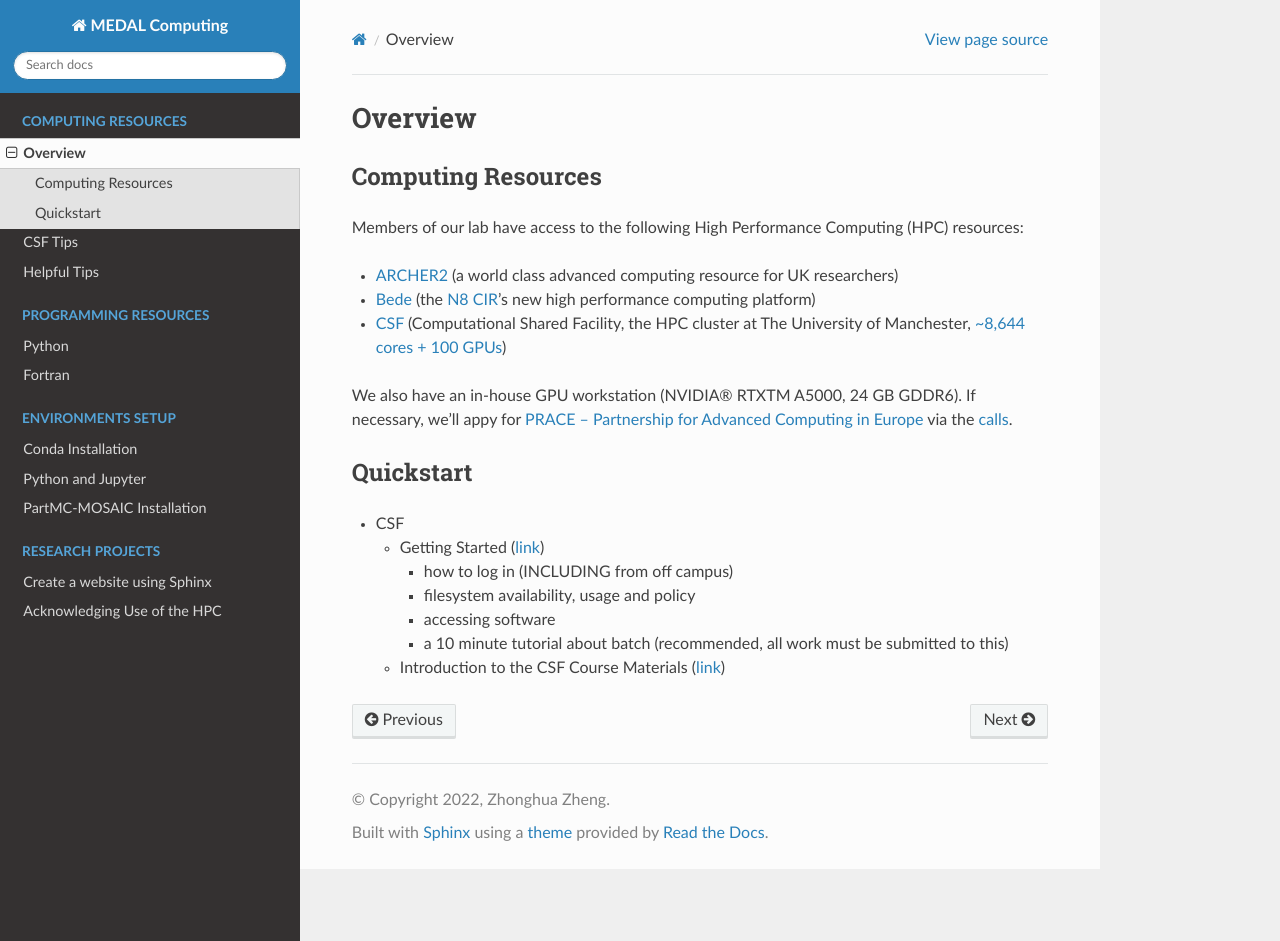
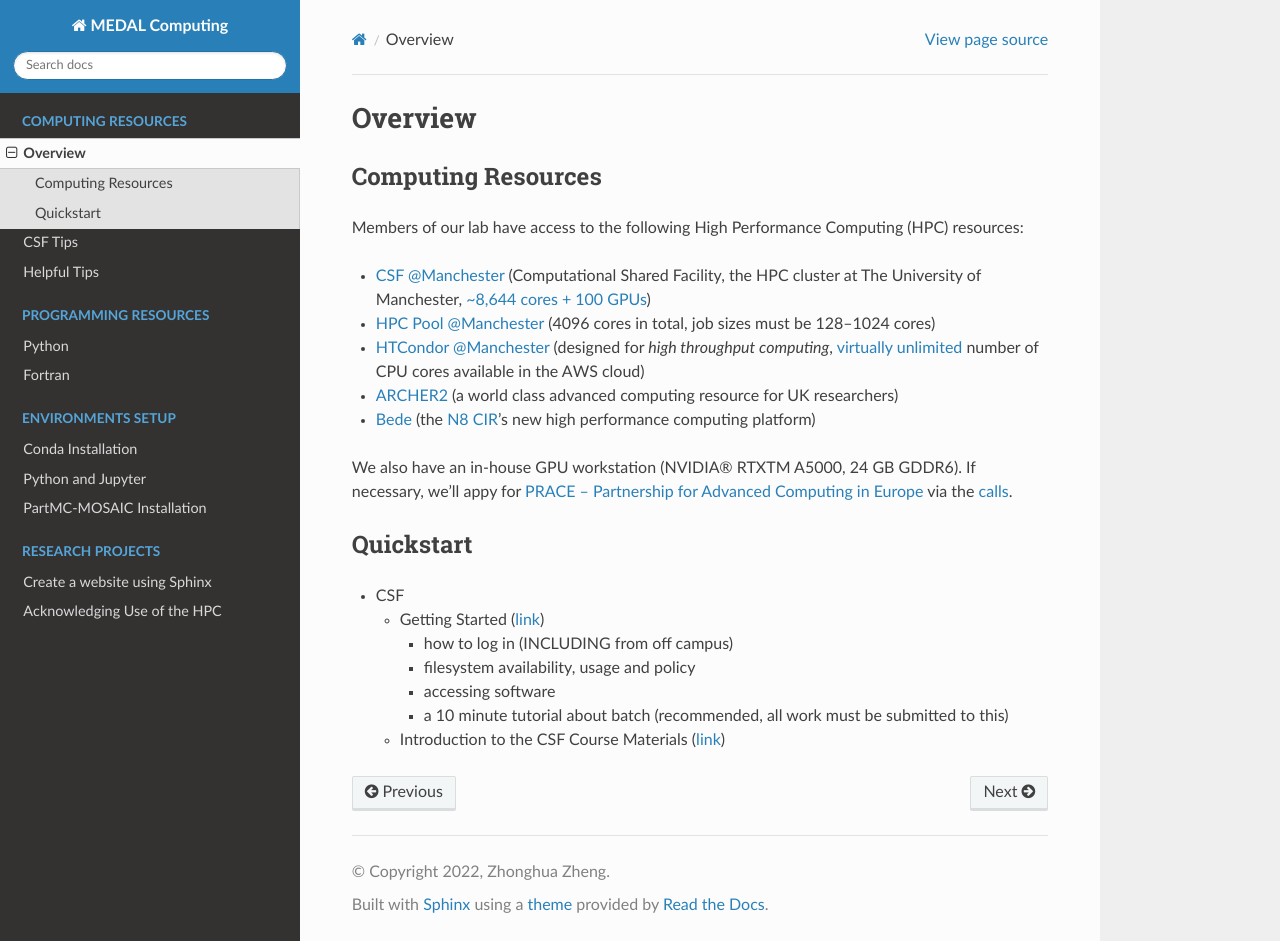
Before and after one commit to envdes/computing, a Sphinx documentation site: the page built from docs/pages/computing_resources/overview.md, in a window 1280 px wide and 941 px high. Built offline with Sphinx 7.4.7 and the Read the Docs theme 2.0.0, drawn with Linux system fonts in a browser that asks for light colours.

Commit message:
added HPCondor

```diff
--- a/docs/pages/computing_resources/overview.md
+++ b/docs/pages/computing_resources/overview.md
@@ -4,9 +4,11 @@
 
 Members of our lab have access to the following High Performance Computing (HPC) resources:
 
+- [CSF @Manchester](https://ri.itservices.manchester.ac.uk/csf3/) (Computational Shared Facility, the HPC cluster at The University of Manchester, [~8,644 cores + 100 GPUs](https://ri.itservices.manchester.ac.uk/csf3/overview/configuration/))
+- [HPC Pool @Manchester](https://ri.itservices.manchester.ac.uk/csf3/hpc-pool/) (4096 cores in total, job sizes must be 128–1024 cores)
+- [HTCondor @Manchester](https://ri.itservices.manchester.ac.uk/htccondor/) (designed for *high throughput computing*,  [virtually unlimited](https://aws.amazon.com/hpc) number of CPU cores available in the AWS cloud)
 - [ARCHER2](https://www.archer2.ac.uk/) (a world class advanced computing resource for UK researchers)
 - [Bede](https://n8cir.org.uk/supporting-research/facilities/bede/) (the [N8 CIR](https://n8cir.org.uk/about/)’s new high performance computing platform)
-- [CSF](https://ri.itservices.manchester.ac.uk/csf3/) (Computational Shared Facility, the HPC cluster at The University of Manchester, [~8,644 cores + 100 GPUs](https://ri.itservices.manchester.ac.uk/csf3/overview/configuration/))
 
 We also have an in-house GPU workstation (NVIDIA® RTXTM A5000, 24 GB GDDR6). If necessary, we'll appy for [PRACE – Partnership for Advanced Computing in Europe](https://prace-ri.eu/) via the [calls](https://prace-ri.eu/hpc-access/calls-for-proposals/).
 
```
